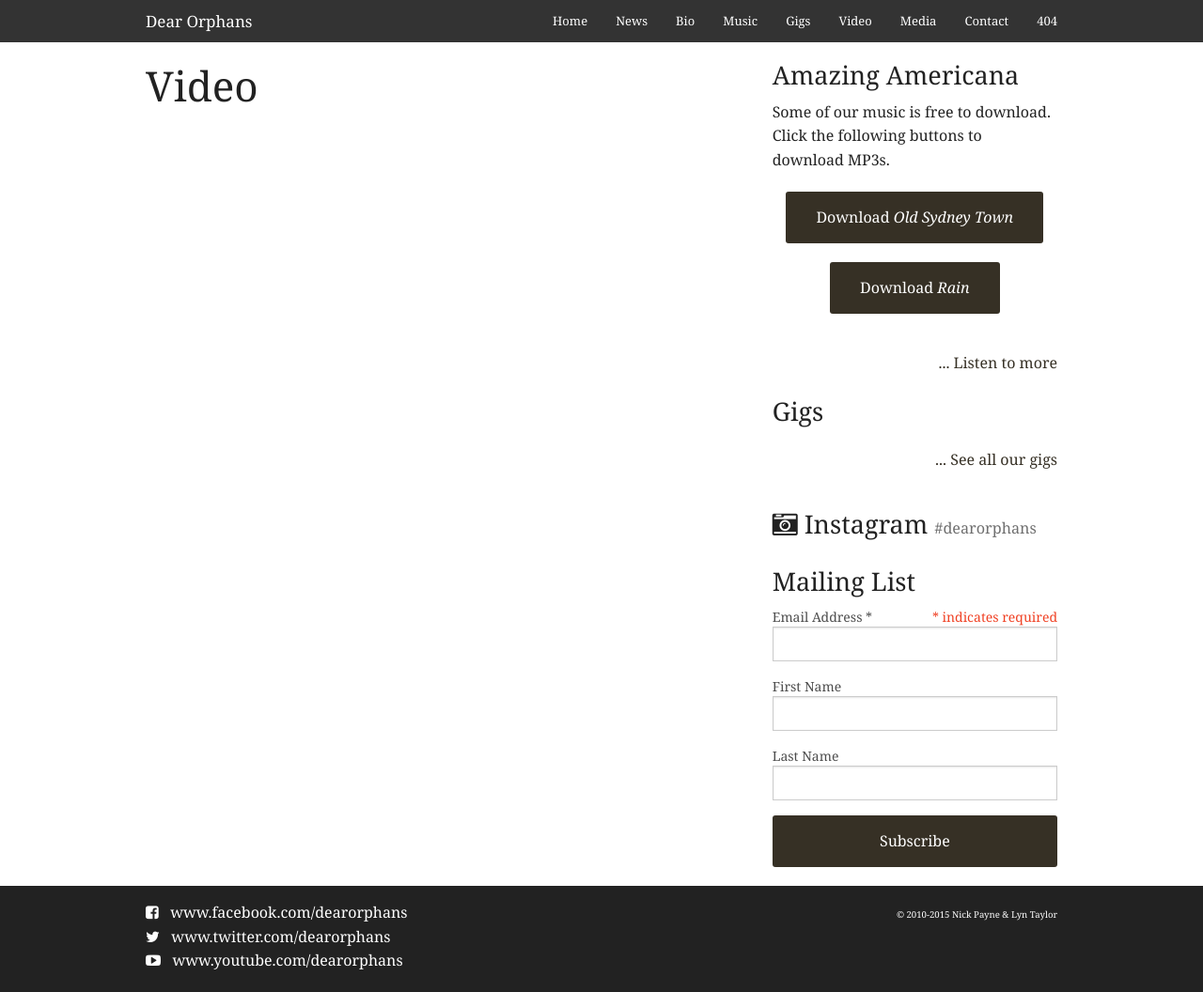
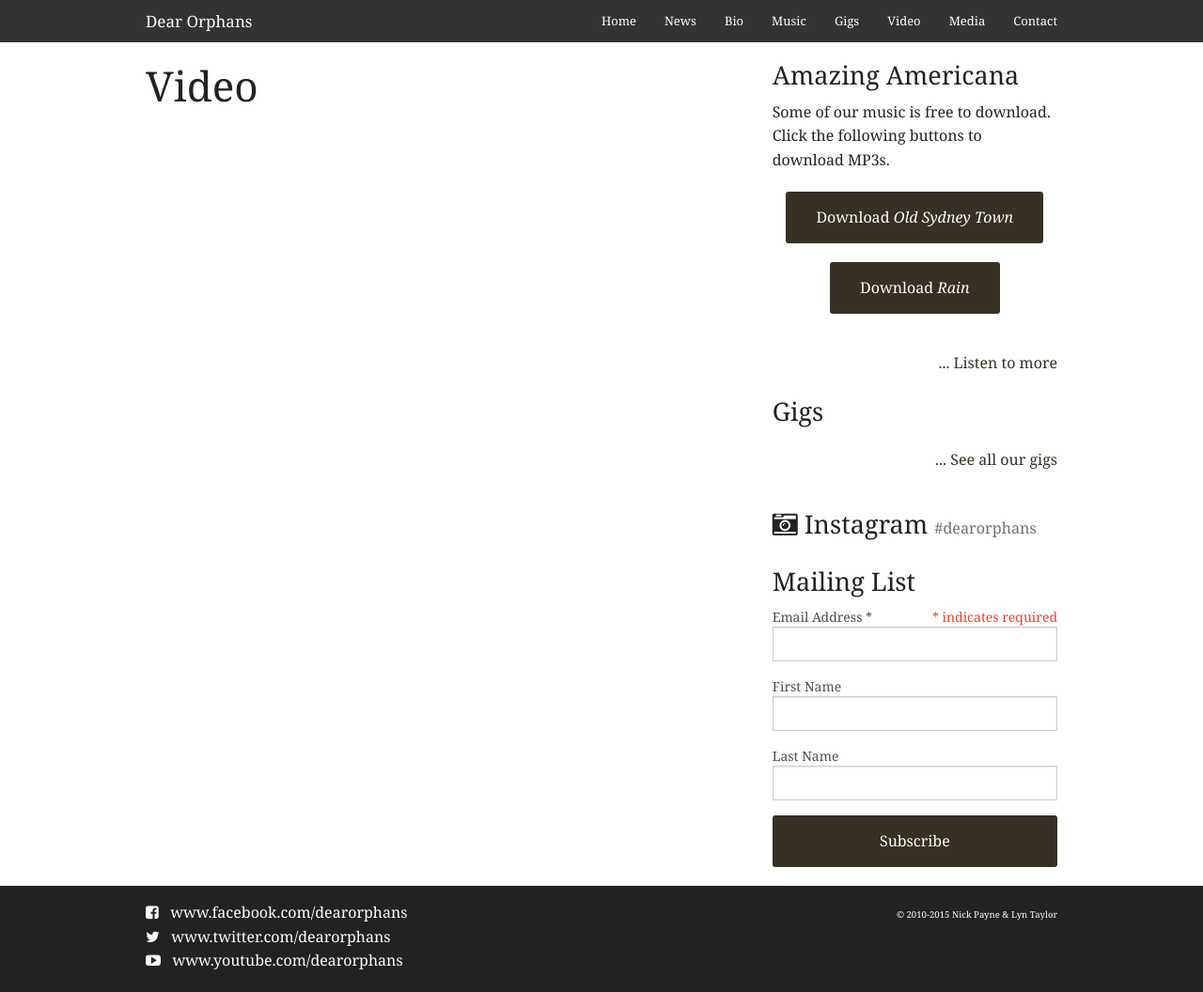
Before and after one commit to nbpayne/dear-orphans, a Jekyll site: the page built from 05-video.md, in a window 1280 px wide. Shown: the whole page at 94% size. Built offline with Jekyll 4.4.1, drawn with Linux system fonts in a browser that asks for light colours.

Commit message:
Stop 404 page from appearing in navigation.

```diff
--- a/_includes/header.html
+++ b/_includes/header.html
@@ -13,7 +13,7 @@
             <li><a href="{{ site.baseurl }}/news/">News</a></li>
           {% for page in site.pages %}
             {% if page.title %}
-              {% if page.title != 'News' %}
+              {% if page.title != 'News' and page.title != '404 Page not found' %}
             <li><a href="{{ page.url | prepend: site.baseurl }}">{{ page.title }}</a></li>
               {% endif %}
             {% endif %}
```
Also changed, not shown: 404.md (+1 -1 lines).
